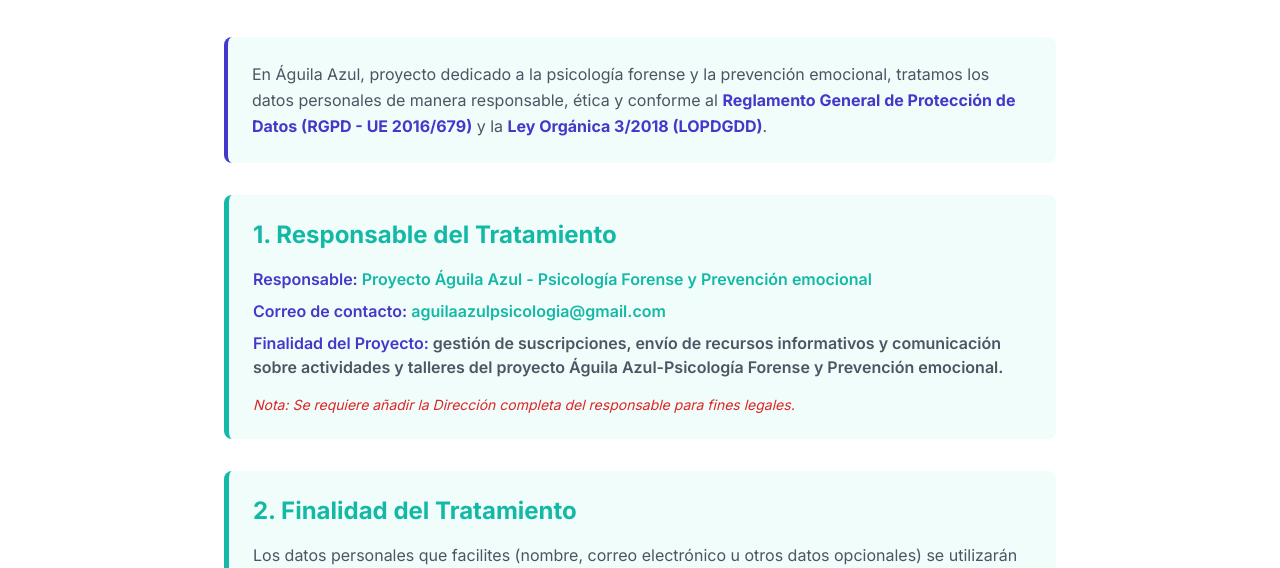
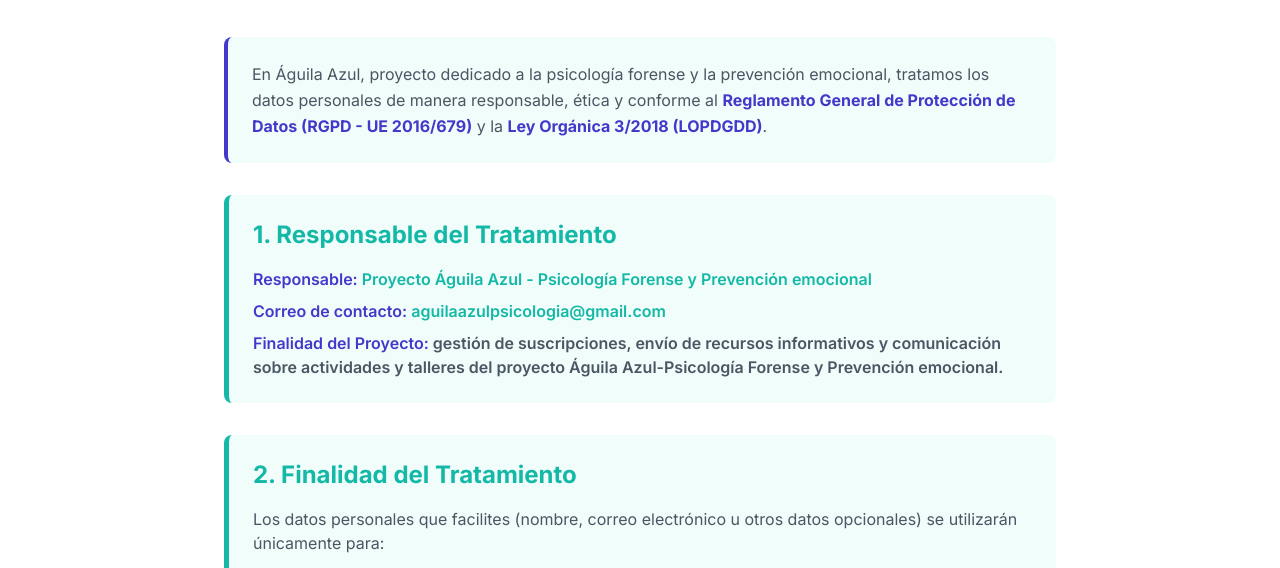
Before and after one commit to aguilaazulpsicologia/aguila-azul, a plain HTML site: page politica_privacidad.html in a window 1280 px wide. Shown: the part 207-775 px from the top of the page. Drawn offline with nearby package versions, Linux system fonts and the light colour scheme.

Commit message:
Update politica_privacidad.html

```diff
--- a/politica_privacidad.html
+++ b/politica_privacidad.html
@@ -95,9 +95,6 @@
                         Finalidad del Proyecto: <span class="text-texto-medio">gestión de suscripciones, envío de recursos informativos y comunicación sobre actividades y talleres del proyecto Águila Azul-Psicología Forense y Prevención emocional.</span>
                     </li>
                 </ul>
-                <p class="mt-4 text-sm italic text-rojo-guia">
-                    Nota: Se requiere añadir la Dirección completa del responsable para fines legales.
-                </p>
             </div>
 
             <!-- 2. Finalidad del tratamiento (Adaptado al texto del usuario) -->
```
